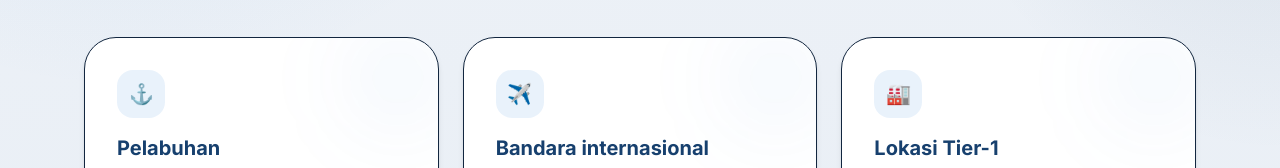
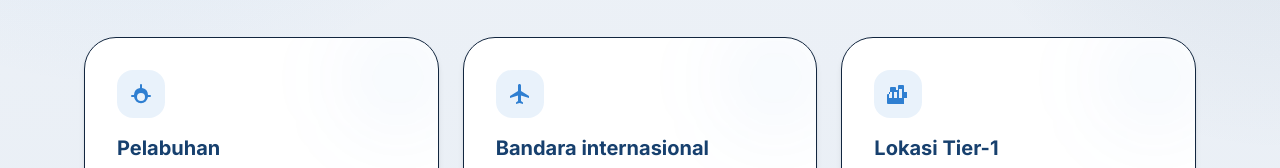
Before and after one commit to daeyoungindo/website-dyi, a Next.js app: page /lokasi in a window 1280 px wide. Shown: the part 340-508 px from the top of the page. Built offline with nearby package versions, Linux system fonts and the light colour scheme.

Commit message:
feat(lokasi): replace emojis with professional solid SVG icons for port, airport, and factory

```diff
--- a/src/components/pages/LokasiContent.tsx
+++ b/src/components/pages/LokasiContent.tsx
@@ -8,6 +8,37 @@ import { location } from "@/data/location";
 export function LokasiContent() {
   const { t } = useLanguage();
 
+  const renderIcon = (index: number) => {
+    switch (index) {
+      case 0:
+        // Pelabuhan / Port (Solid Anchor icon)
+        return (
+          <svg className="w-6 h-6 text-[#2f7fd1]" fill="currentColor" viewBox="0 0 24 24" xmlns="http://www.w3.org/2000/svg">
+            <path d="M12 2a1 1 0 011 1v3.05a7.001 7.001 0 015.93 6.45L19 13h2a1 1 0 110 2h-2.05a7.001 7.001 0 01-13.9 0H3a1 1 0 110-2h2l.07-.5A7.001 7.001 0 0111 6.05V3a1 1 0 011-1zm0 9a4 4 0 100 8 4 4 0 000-8z" />
+          </svg>
+        );
+      case 1:
+        // Bandara / Airport (Solid Airplane icon)
+        return (
+          <svg className="w-6 h-6 text-[#2f7fd1]" fill="currentColor" viewBox="0 0 24 24" xmlns="http://www.w3.org/2000/svg">
+            <path d="M21 16v-2l-8-5V3.5c0-.83-.67-1.5-1.5-1.5S10 2.67 10 3.5V9l-8 5v2l8-2.5V19l-2 1.5V22l3.5-1 3.5 1v-1.5L13 19v-5.5l8 2.5z" />
+          </svg>
+        );
+      case 2:
+        // Lokasi Tier-1 / Factory (Solid Building icon)
+        return (
+          <svg className="w-6 h-6 text-[#2f7fd1]" fill="currentColor" viewBox="0 0 24 24" xmlns="http://www.w3.org/2000/svg">
+            <path d="M2 22a1 1 0 01-1-1v-8a1 1 0 011-1h2V6a1 1 0 011-1h4a1 1 0 011 1v2h2V4a1 1 0 011-1h4a1 1 0 011 1v18H2zm4-12H3v6h3v-6zm5 0H8v6h3v-6zm10 0h-3v6h3v-6zm-5-3h-3v9h3V7z" />
+          </svg>
+        );
+      default:
+        return (
+          <svg className="w-6 h-6 text-[#2f7fd1]" fill="currentColor" viewBox="0 0 24 24" xmlns="http://www.w3.org/2000/svg">
+            <path d="M12 2C8.13 2 5 5.13 5 9c0 5.25 7 13 7 13s7-7.75 7-13c0-3.87-3.13-7-7-7zm0 9.5a2.5 2.5 0 010-5 2.5 2.5 0 010 5z" />
+          </svg>
+        );
+    }
+  };
   return (
     <>
       <PageHero
@@ -19,17 +50,15 @@ export function LokasiContent() {
       <section className="mx-auto max-w-6xl space-y-16 px-5 py-20">
         {/* Strategic Logistics Highlights */}
         <div className="grid gap-6 md:grid-cols-3">
-          {t.location.points.map((point, index) => {
-            const icons = ["⚓", "✈️", "🏭"];
-            return (
+          {t.location.points.map((point, index) => (
               <article
                 key={point.title}
                 className="relative overflow-hidden rounded-[2rem] border border-border bg-surface p-8 shadow-md hover:shadow-xl transition-all duration-300 flex flex-col justify-between"
               >
                 <div className="absolute top-0 right-0 transform translate-x-4 -translate-y-4 w-28 h-28 bg-[#2f7fd1]/5 rounded-full blur-2xl pointer-events-none" />
                 <div className="space-y-4">
-                  <div className="inline-flex h-12 w-12 items-center justify-center rounded-2xl bg-[#2f7fd1]/10 text-xl font-bold text-[#2f7fd1]">
-                    {icons[index] || "📍"}
+                  <div className="inline-flex h-12 w-12 items-center justify-center rounded-2xl bg-[#2f7fd1]/10">
+                    {renderIcon(index)}
                   </div>
                   <h3 className="font-display text-xl font-bold text-[#17406e]">
                     {point.title}
@@ -43,8 +72,7 @@ export function LokasiContent() {
                   <span>Verified →</span>
                 </div>
               </article>
-            );
-          })}
+          ))}
         </div>
 
         {/* Interactive Map Section */}
```
